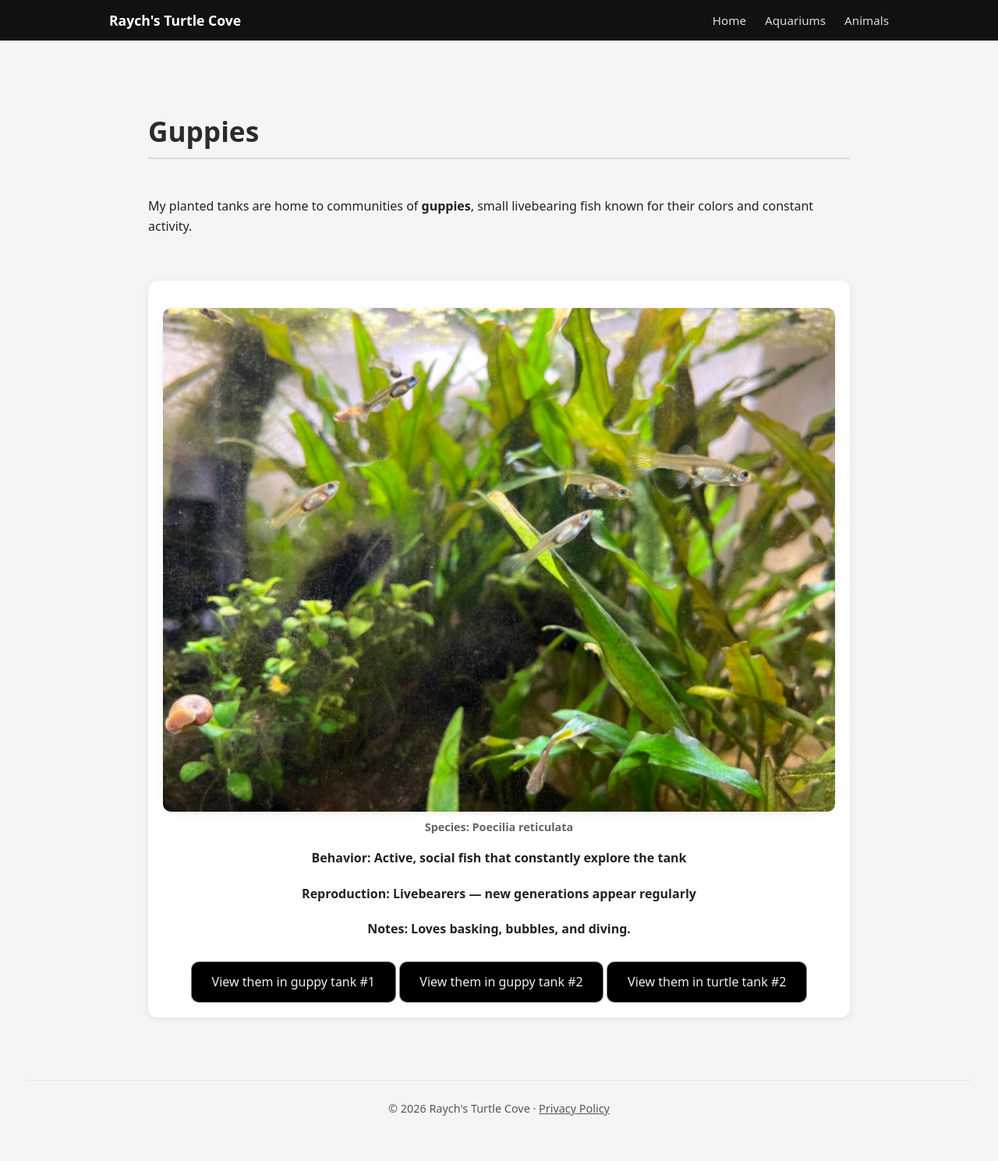
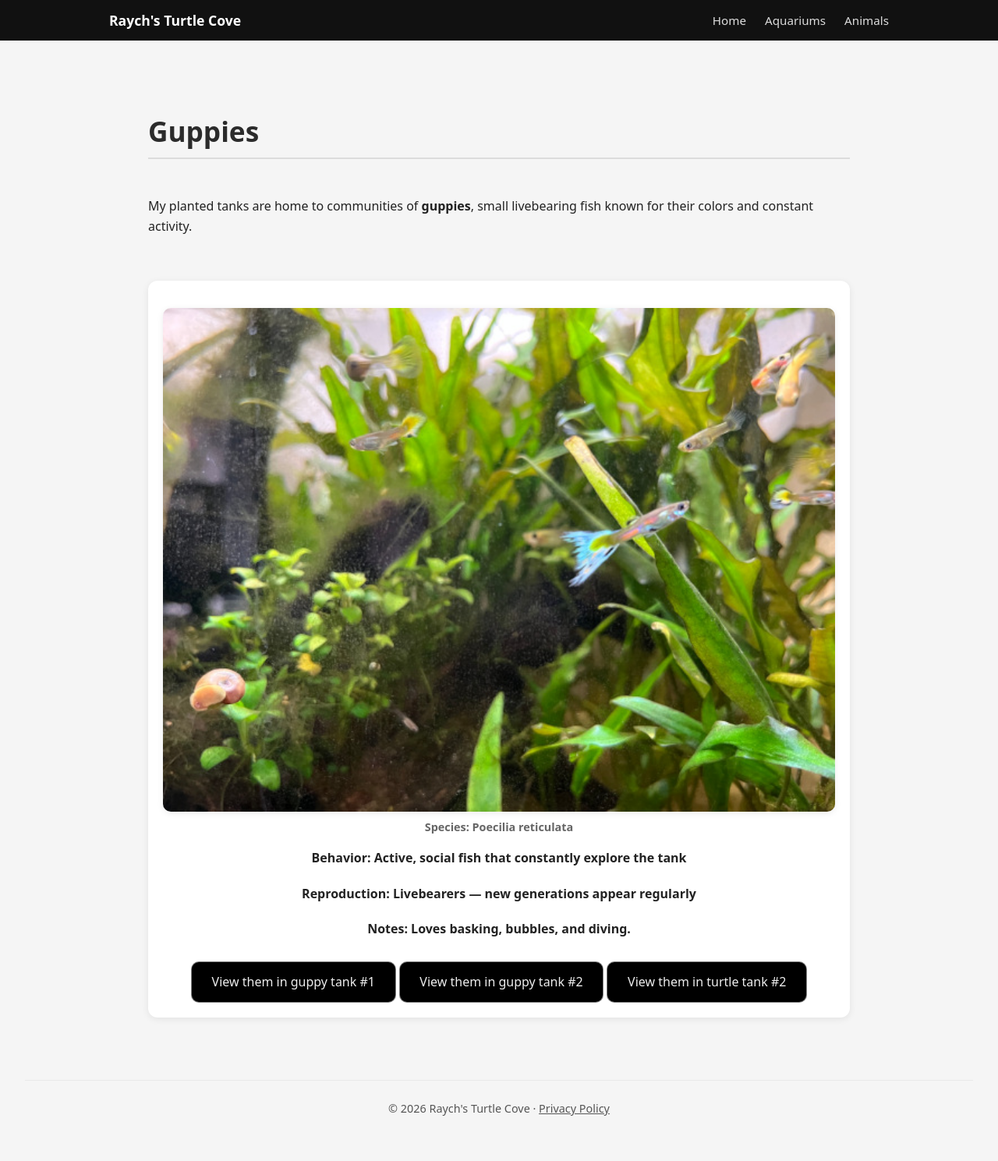
Before and after one commit to rachelsprague/turtles.raych.com, a Jekyll site: the page built from animals/guppies.md, in a window 1280 px wide. Shown: the whole page at 78% size. Built offline with Jekyll 4.4.1, drawn with Linux system fonts in a browser that asks for light colours.

Commit message:
fix broken image link

```diff
--- a/animals/guppies.md
+++ b/animals/guppies.md
@@ -10,7 +10,7 @@ My planted tanks are home to communities of **guppies**, small livebearing fish
 <div class="animal-grid">
 
   <div class="animal-card">
-    <img src="/assets/images/animals/guppies1.jpg" class="turtle-img" alt="Guppies">
+    <img src="/assets/images/animals/animals_guppies.jpg" class="turtle-img" alt="Guppies">
       <p><strong>Species: Poecilia reticulata</strong></p>
       <p><strong>Behavior: Active, social fish that constantly explore the tank</strong></p>
       <p><strong>Reproduction: Livebearers — new generations appear regularly</strong></p>
```
